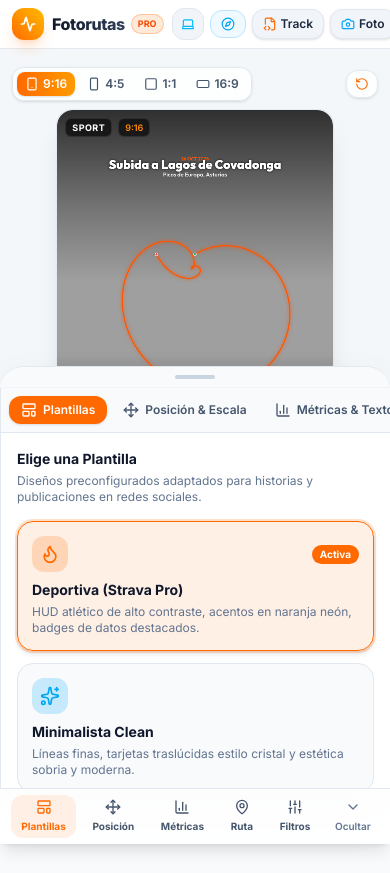
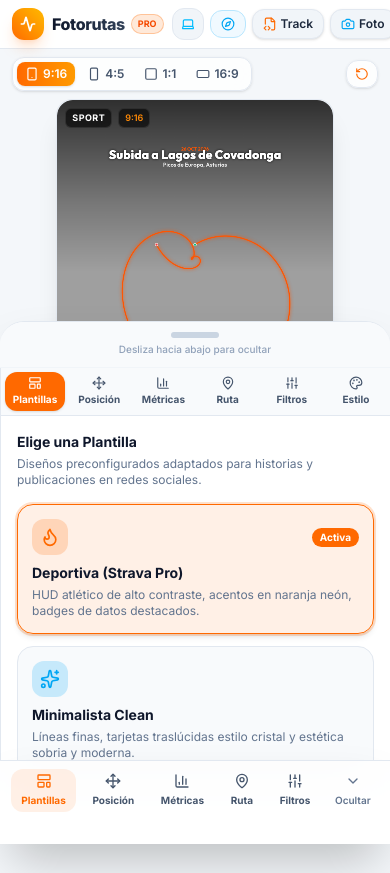
Before and after one commit to eduardocvk/fotorutas, a React (Vite) app: page / in a window 390 px wide. Shown: the top 873 px of the page. Before the commit the page ends 844 px from the top, so only its background shows below. Built offline with nearby package versions, Linux system fonts and the light colour scheme; a web font is replaced by a local one.

Commit message:
fix(mobile): elevate bottom bar above Android buttons, add swipe-down dismiss to bottom sheet, and make tab headers 6-col grid without scroll

```diff
--- a/src/App.tsx
+++ b/src/App.tsx
@@ -1,4 +1,4 @@
-import { useState, useEffect } from 'react';
+import { useState, useEffect, useRef } from 'react';
 import type { TrackStats, OverlayConfig, AspectRatioType, OverlayPositions } from './types';
 import { DEFAULT_CONFIG, SAMPLE_TRACK_COVADONGA, SAMPLE_PHOTOS } from './utils/sampleData';
 import { parseGPX, parseFIT } from './utils/trackParsers';
@@ -201,6 +201,35 @@
     }
   };
 
+  const [sheetDragY, setSheetDragY] = useState(0);
+  const touchStartY = useRef<number | null>(null);
+  const isDraggingSheet = useRef(false);
+
+  const handleSheetTouchStart = (e: React.TouchEvent | React.MouseEvent) => {
+    const clientY = 'touches' in e ? e.touches[0].clientY : e.clientY;
+    touchStartY.current = clientY;
+    isDraggingSheet.current = true;
+  };
+
+  const handleSheetTouchMove = (e: React.TouchEvent | React.MouseEvent) => {
+    if (!isDraggingSheet.current || touchStartY.current === null) return;
+    const clientY = 'touches' in e ? e.touches[0].clientY : e.clientY;
+    const delta = clientY - touchStartY.current;
+    if (delta > 0) {
+      setSheetDragY(delta);
+    }
+  };
+
+  const handleSheetTouchEnd = () => {
+    if (!isDraggingSheet.current) return;
+    isDraggingSheet.current = false;
+    touchStartY.current = null;
+    if (sheetDragY > 60) {
+      setIsMobileSheetOpen(false);
+    }
+    setSheetDragY(0);
+  };
+
   const handleSelectMobileTab = (tab: TabType) => {
     setMobileActiveTab(tab);
     setIsMobileSheetOpen(true);
@@ -223,7 +252,7 @@
       {/* Main Workspace Layout */}
       <main className="flex-1 flex flex-col lg:flex-row overflow-hidden max-w-7xl w-full mx-auto relative">
         {/* Left / Center: Interactive Preview Canvas */}
-        <section className={`flex-1 flex flex-col items-center justify-center p-1 sm:p-4 bg-slate-100/50 dark:bg-slate-950/40 relative ${isMobileSheetOpen ? 'pb-52 lg:pb-4' : 'pb-16 lg:pb-4'}`}>
+        <section className={`flex-1 flex flex-col items-center justify-center p-1 sm:p-4 bg-slate-100/50 dark:bg-slate-950/40 relative ${isMobileSheetOpen ? 'pb-64 lg:pb-4' : 'pb-24 lg:pb-4'}`}>
           <PreviewCanvas
             image={image}
             track={track}
@@ -247,13 +276,26 @@
         <div className="lg:hidden fixed bottom-0 left-0 right-0 z-40 flex flex-col">
           {/* Collapsible Panel Content */}
           {isMobileSheetOpen && (
-            <div className="bg-white dark:bg-slate-900 border-t border-slate-200 dark:border-slate-800 shadow-2xl rounded-t-3xl max-h-[50vh] flex flex-col overflow-hidden animate-in slide-in-from-bottom-5 duration-200">
-              {/* Sheet Handle */}
+            <div
+              style={{
+                transform: `translateY(${sheetDragY}px)`,
+                transition: isDraggingSheet.current ? 'none' : 'transform 0.22s ease-out',
+              }}
+              className="bg-white dark:bg-slate-900 border-t border-slate-200 dark:border-slate-800 shadow-2xl rounded-t-3xl max-h-[52vh] flex flex-col overflow-hidden animate-in slide-in-from-bottom-5 duration-200"
+            >
+              {/* Sheet Handle with Swipe Down support */}
               <div
+                onTouchStart={handleSheetTouchStart}
+                onTouchMove={handleSheetTouchMove}
+                onTouchEnd={handleSheetTouchEnd}
+                onMouseDown={handleSheetTouchStart}
+                onMouseMove={handleSheetTouchMove}
+                onMouseUp={handleSheetTouchEnd}
                 onClick={() => setIsMobileSheetOpen(false)}
-                className="w-full py-2 flex items-center justify-center cursor-pointer border-b border-slate-100 dark:border-slate-800/60 bg-slate-50 dark:bg-slate-950/40"
+                className="w-full py-2.5 flex flex-col items-center justify-center cursor-pointer border-b border-slate-100 dark:border-slate-800/60 bg-slate-50 dark:bg-slate-950/40 select-none active:bg-slate-100 dark:active:bg-slate-800"
               >
-                <div className="w-10 h-1 rounded-full bg-slate-300 dark:bg-slate-700" />
+                <div className="w-12 h-1.5 rounded-full bg-slate-300 dark:bg-slate-700 mb-1" />
+                <span className="text-[10px] text-slate-400 font-medium">Desliza hacia abajo para ocultar</span>
               </div>
 
               {/* Controls inside sheet */}
@@ -270,8 +312,8 @@
             </div>
           )}
 
-          {/* Bottom Navigation Bar */}
-          <nav className="w-full bg-white/95 dark:bg-slate-950/95 border-t border-slate-200 dark:border-slate-800/80 backdrop-blur-md px-2 py-1.5 flex items-center justify-around shadow-lg">
+          {/* Bottom Navigation Bar - Elevated with safe area to never collide with Android system buttons */}
+          <nav className="w-full bg-white/95 dark:bg-slate-950/95 border-t border-slate-200 dark:border-slate-800/80 backdrop-blur-md px-2 pt-2 pb-7 sm:pb-3 pb-android-safe flex items-center justify-around shadow-2xl">
             <button
               onClick={() => handleSelectMobileTab('templates')}
               className={`flex flex-col items-center gap-1 py-1 px-2.5 rounded-xl text-[10px] font-bold transition ${
--- a/src/components/ControlsPanel.tsx
+++ b/src/components/ControlsPanel.tsx
@@ -47,12 +47,12 @@
   };
 
   const tabs: { id: TabType; label: string; icon: React.ReactNode }[] = [
-    { id: 'templates', label: 'Plantillas', icon: <LayoutTemplate className="w-4 h-4" /> },
-    { id: 'position', label: 'Posición & Escala', icon: <Move className="w-4 h-4" /> },
-    { id: 'metrics', label: 'Métricas & Texto', icon: <BarChart3 className="w-4 h-4" /> },
-    { id: 'route', label: 'Ruta & Perfil', icon: <MapPin className="w-4 h-4" /> },
-    { id: 'photo', label: 'Foto', icon: <Sliders className="w-4 h-4" /> },
-    { id: 'style', label: 'Estilo', icon: <Palette className="w-4 h-4" /> },
+    { id: 'templates', label: 'Plantillas', icon: <LayoutTemplate className="w-3.5 h-3.5 sm:w-4 sm:h-4" /> },
+    { id: 'position', label: 'Posición', icon: <Move className="w-3.5 h-3.5 sm:w-4 sm:h-4" /> },
+    { id: 'metrics', label: 'Métricas', icon: <BarChart3 className="w-3.5 h-3.5 sm:w-4 sm:h-4" /> },
+    { id: 'route', label: 'Ruta', icon: <MapPin className="w-3.5 h-3.5 sm:w-4 sm:h-4" /> },
+    { id: 'photo', label: 'Filtros', icon: <Sliders className="w-3.5 h-3.5 sm:w-4 sm:h-4" /> },
+    { id: 'style', label: 'Estilo', icon: <Palette className="w-3.5 h-3.5 sm:w-4 sm:h-4" /> },
   ];
 
   const handleApplyTemplate = (templateId: TemplateId) => {
@@ -111,22 +111,22 @@
 
   return (
     <div className="flex flex-col w-full h-full bg-white dark:bg-slate-900/80 backdrop-blur-xl border-l border-slate-200 dark:border-slate-800/80 overflow-hidden text-slate-800 dark:text-slate-100 transition-colors duration-200">
-      {/* Tab Navigation */}
-      <div className="flex items-center gap-1 p-2 border-b border-slate-200 dark:border-slate-800/80 bg-slate-50 dark:bg-slate-950/40 overflow-x-auto no-scrollbar shrink-0">
+      {/* Tab Navigation - Grid 6 columns: all visible without horizontal scrolling */}
+      <div className="grid grid-cols-6 gap-1 p-1 sm:p-2 border-b border-slate-200 dark:border-slate-800/80 bg-slate-50 dark:bg-slate-950/40 shrink-0">
         {tabs.map((tab) => {
           const isActive = activeTab === tab.id;
           return (
             <button
               key={tab.id}
               onClick={() => setActiveTab(tab.id)}
-              className={`flex items-center gap-1.5 px-3 py-1.5 rounded-xl text-xs font-semibold whitespace-nowrap transition-all ${
+              className={`flex flex-col sm:flex-row items-center justify-center gap-0.5 sm:gap-1.5 py-1 px-1 rounded-xl text-[10px] sm:text-xs font-bold transition-all ${
                 isActive
                   ? 'bg-orange-500 text-white shadow-sm'
                   : 'text-slate-600 dark:text-slate-400 hover:text-slate-900 dark:hover:text-slate-200 hover:bg-slate-200/60 dark:hover:bg-slate-800/60'
               }`}
             >
-              {tab.icon}
-              <span>{tab.label}</span>
+              <span className="shrink-0">{tab.icon}</span>
+              <span className="truncate">{tab.label}</span>
             </button>
           );
         })}
--- a/src/index.css
+++ b/src/index.css
@@ -57,3 +57,8 @@
   -webkit-user-select: none;
   user-select: none;
 }
+
+/* Safe area padding for Android system buttons and gesture pill */
+.pb-android-safe {
+  padding-bottom: max(2rem, env(safe-area-inset-bottom, 2rem));
+}
```
